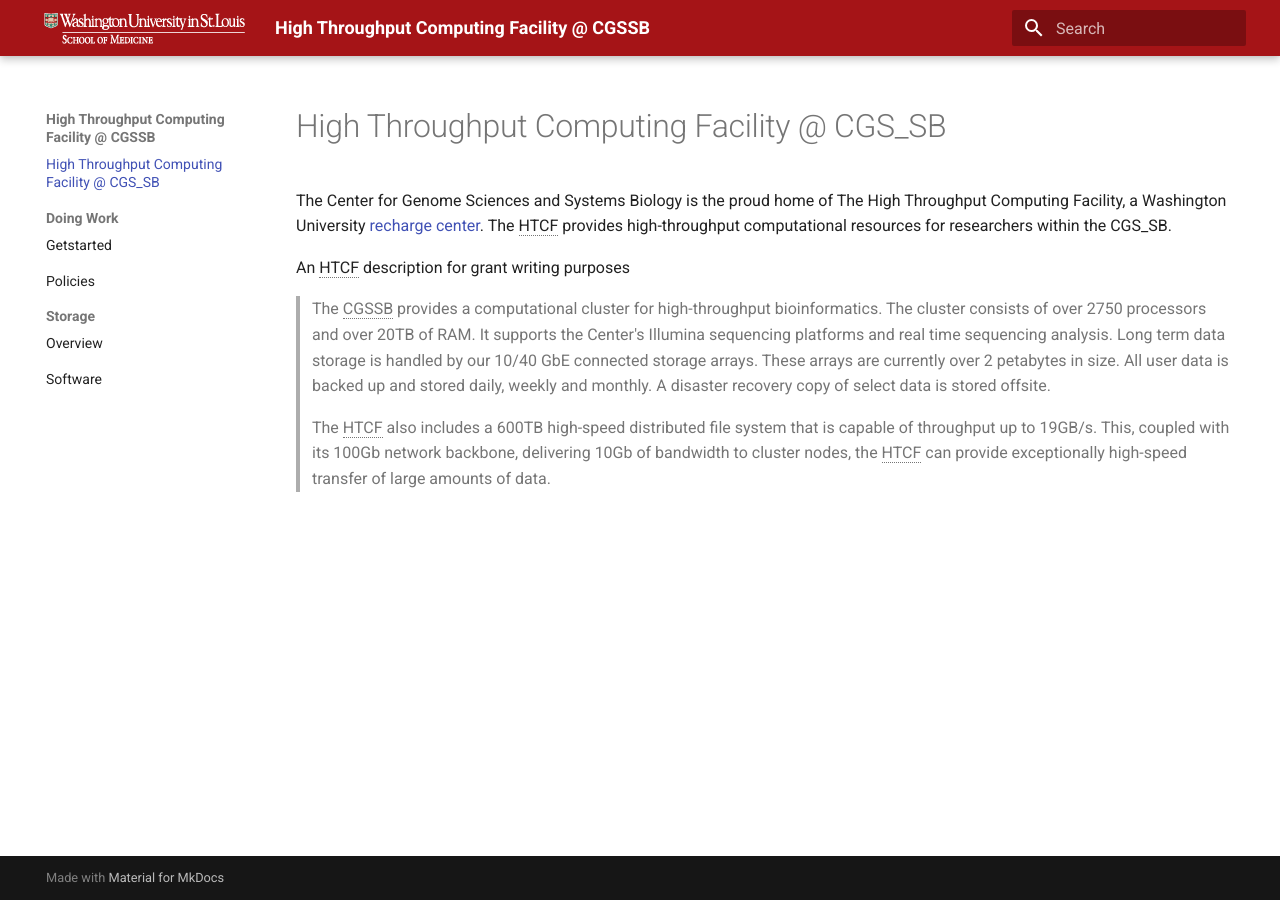
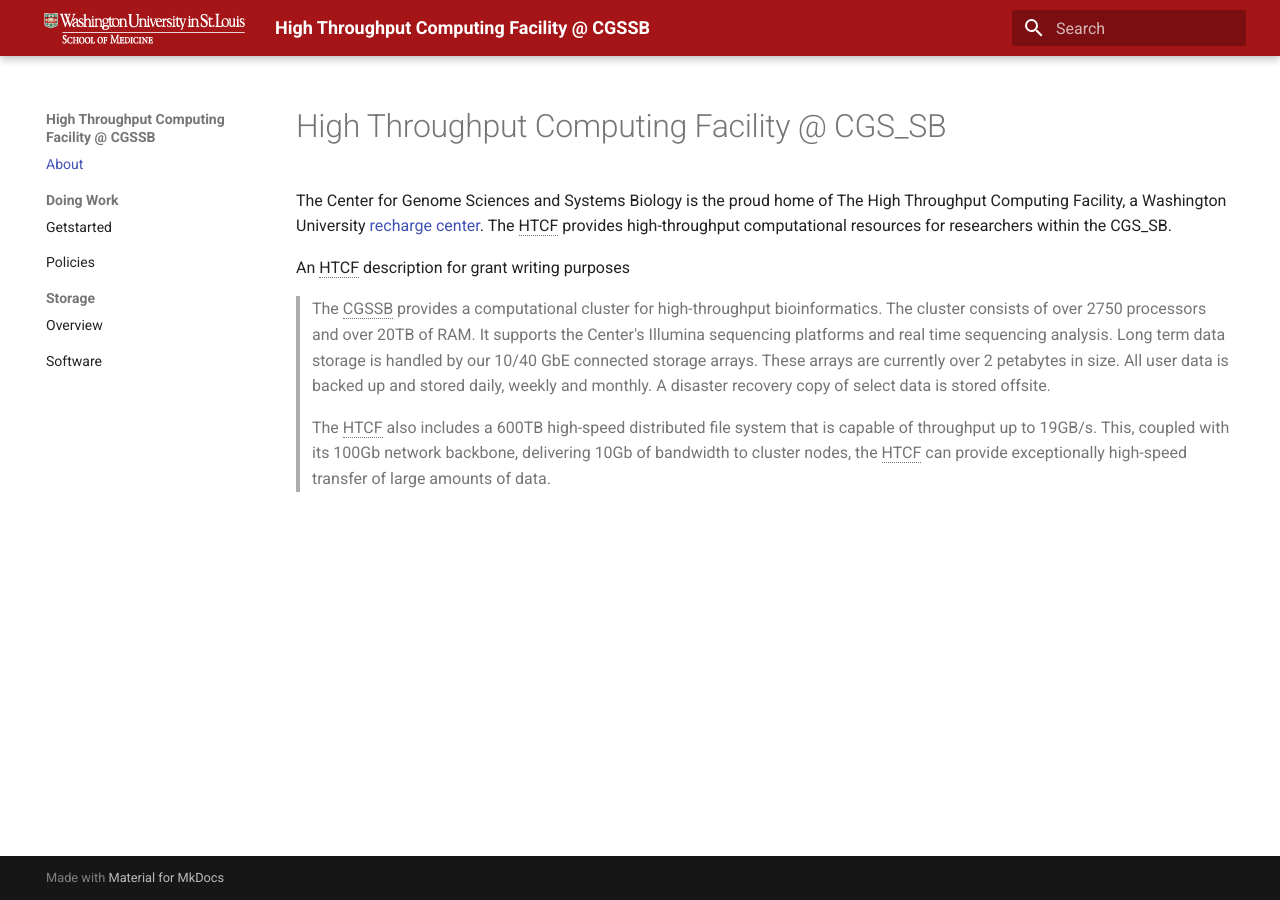
Before and after one commit to htcf/docs, an MkDocs documentation site: the page built from docs/index.md, in a window 1280 px wide. Built offline with MkDocs 1.6.1 and Material for MkDocs 9.7.7, drawn with Linux system fonts in a browser that asks for light colours; some of the changed lines change nothing that is shown.

Commit message:
Update mkdocs.yml

```diff
--- a/mkdocs.yml
+++ b/mkdocs.yml
@@ -42,7 +42,7 @@
     price: 6.73
 
 nav:
-- 'index.md'
+- About: 'index.md'
 - Doing Work:
     - 'getstarted.md'
     #- Running Jobs: runningjobs.md
```
